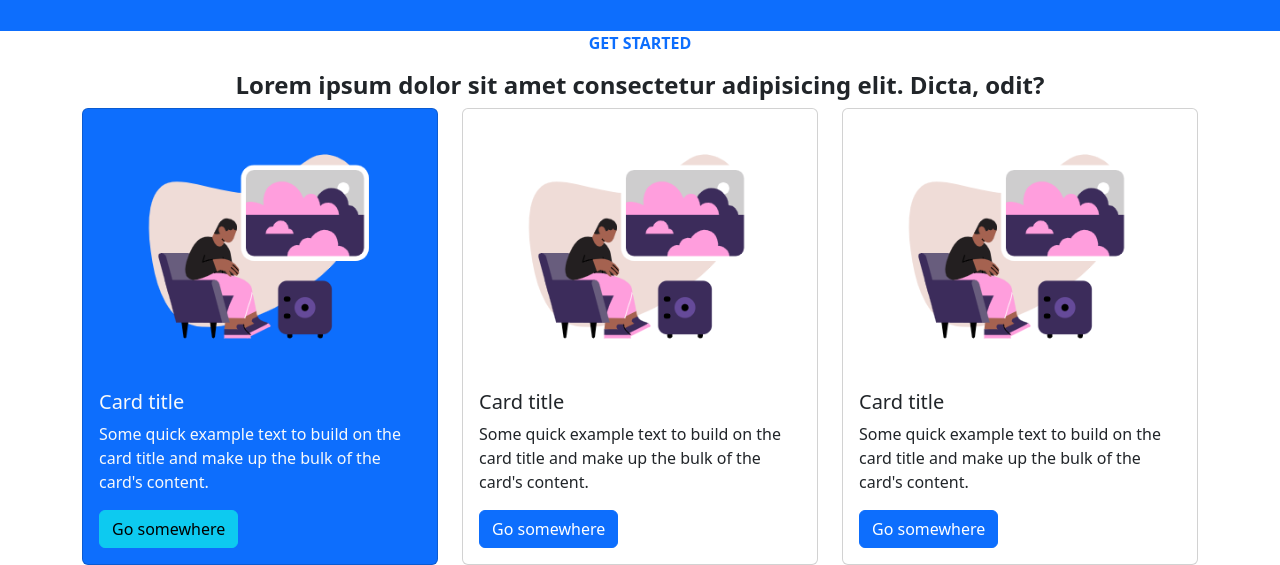
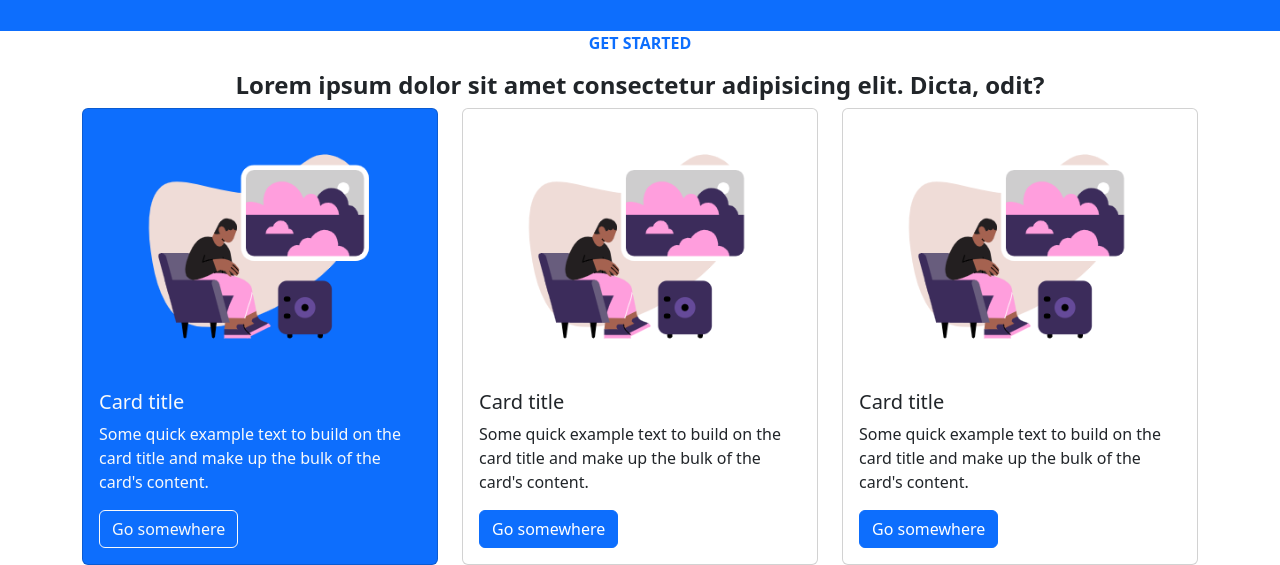
Before and after one commit to AlexxK03/Wed_Design_Framework, a plain HTML site: page Week_2_Day_1/index.html in a window 1280 px wide. Shown: the part 351-916 px from the top of the page. Drawn offline with nearby package versions, Linux system fonts and the light colour scheme.

Commit message:
first bit of sample site

```diff
--- a/Week_2_Day_1/index.html
+++ b/Week_2_Day_1/index.html
@@ -91,7 +91,7 @@
                         <div class="card-body">
                           <h5 class="card-title">Card title</h5>
                           <p class="card-text">Some quick example text to build on the card title and make up the bulk of the card's content.</p>
-                          <a href="#" class="btn btn-info">Go somewhere</a>
+                          <a href="#" class="btn btn-outline-light btn-primary">Go somewhere</a>
                         </div>
                     </div>
 				</div>
```
